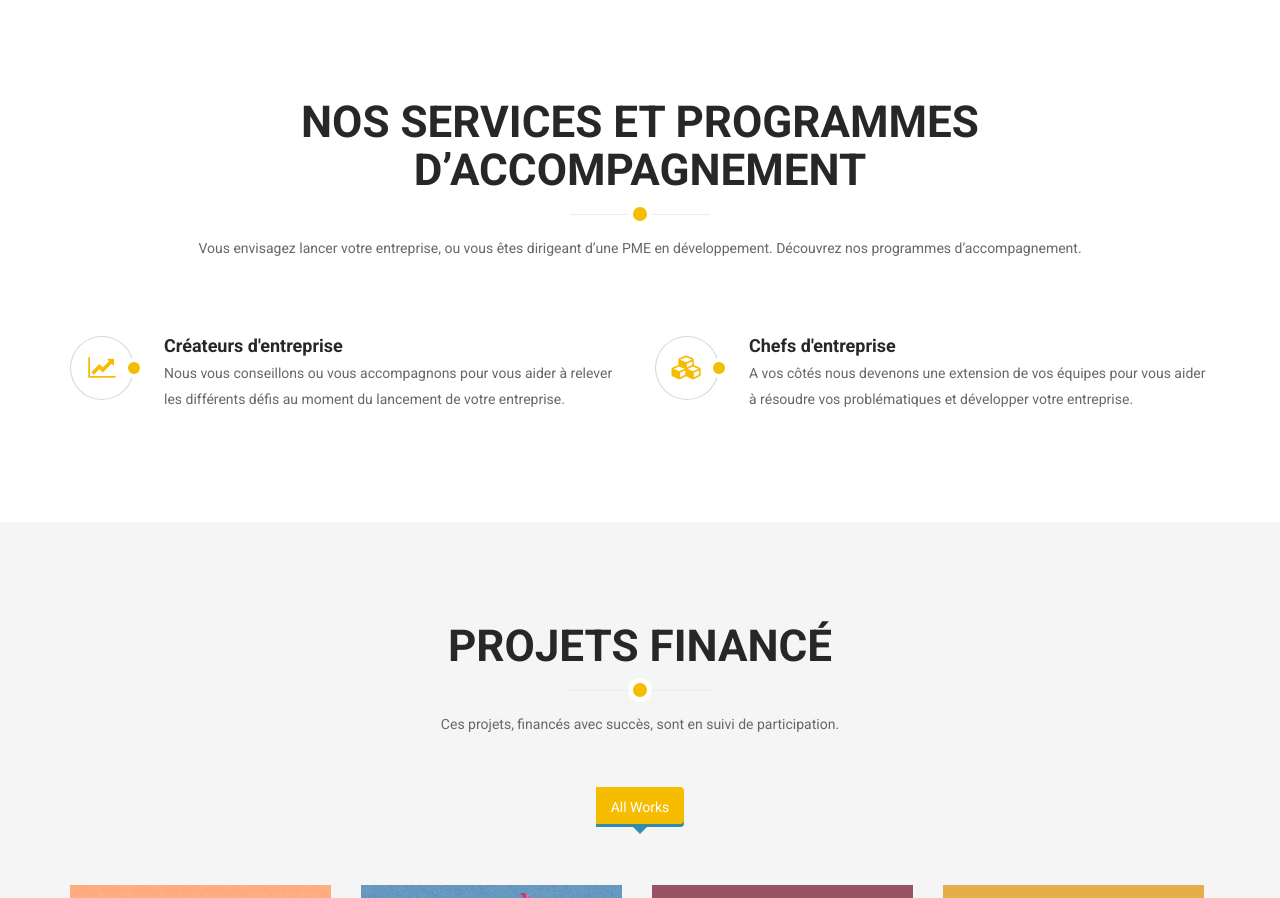
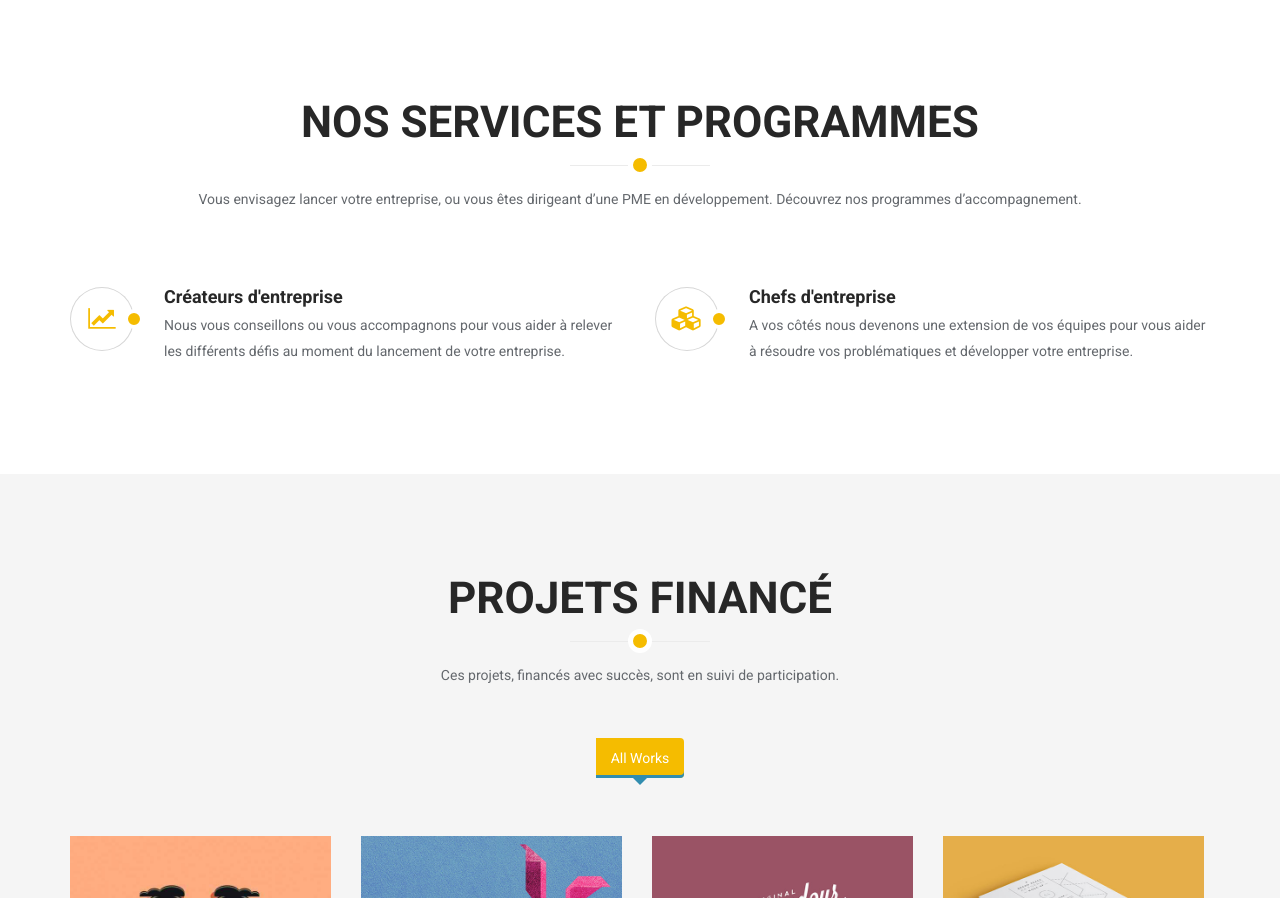
Before and after one commit to shalomang/shalom, a plain HTML site: page index.html in a window 1280 px wide. Shown: the part 2144-3042 px from the top of the page. Drawn offline with Linux system fonts and the light colour scheme; some packages are replaced by stand-ins of ours.

Commit message:
addd infof

```diff
--- a/index.html
+++ b/index.html
@@ -170,7 +170,7 @@
         <div class="container">
 
             <div class="section-header">
-                <h2 class="section-title text-center wow fadeInDown">Nos services et programmes d’accompagnement</h2>
+                <h2 class="section-title text-center wow fadeInDown">Nos services et programmes</h2>
                 <p class="text-center wow fadeInDown">Vous envisagez lancer votre entreprise, ou vous êtes dirigeant d’une PME en développement. Découvrez nos programmes d’accompagnement.</p>
             </div>
 
```
